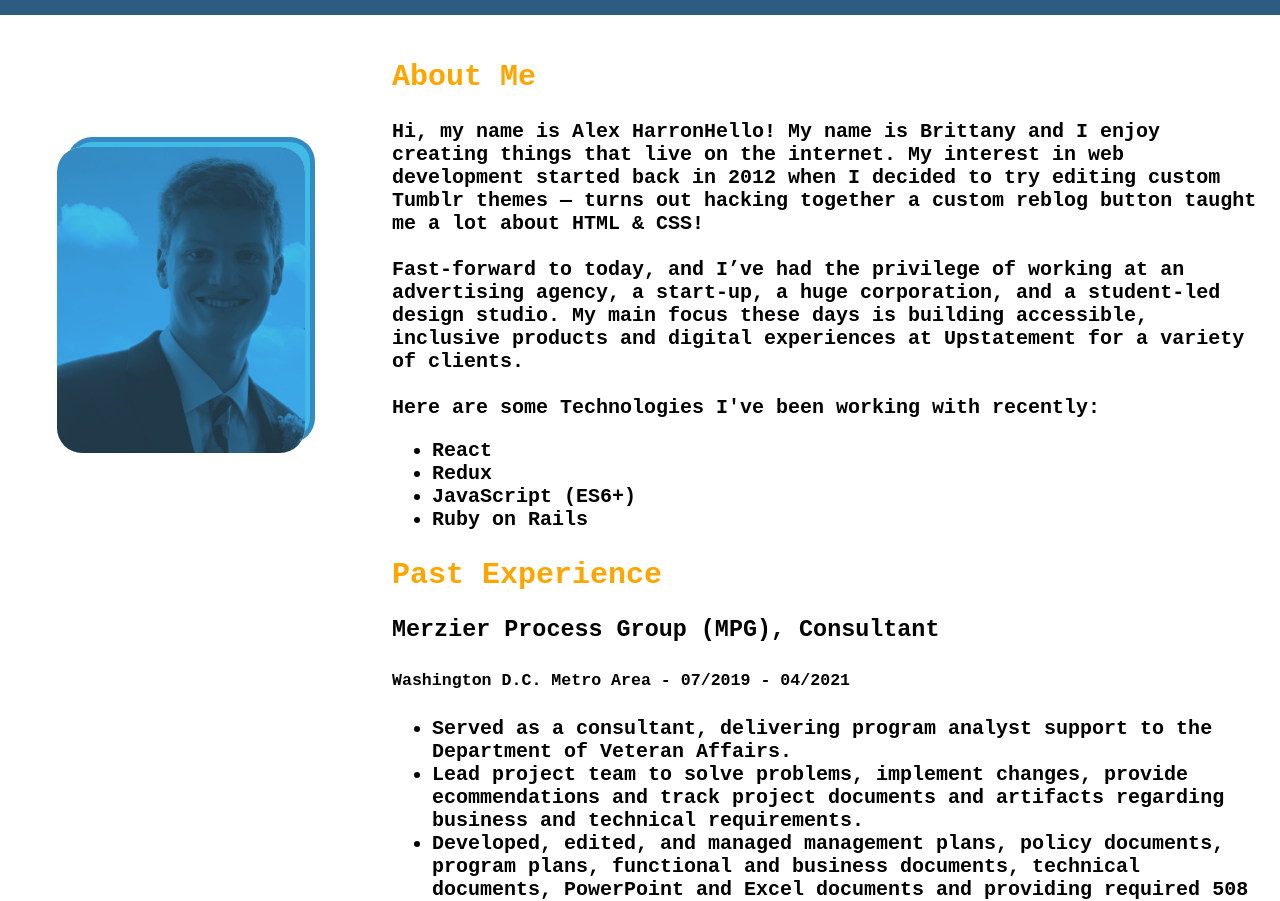
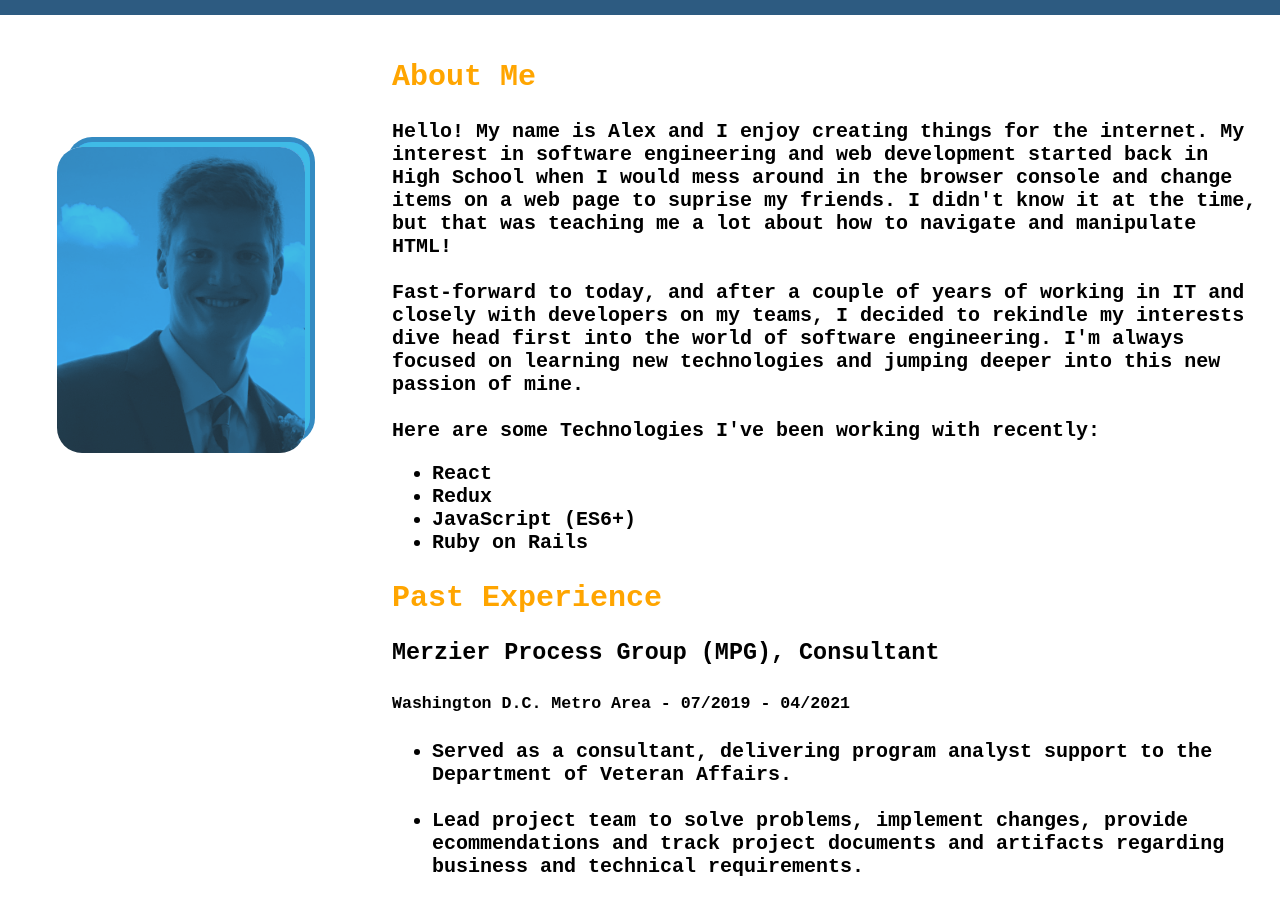
Before and after one commit to Alex-Harron/Portfolio-Alex-Harron, a React (Create React App) app: page / in a window 1280 px wide. Shown: the part 800-1701 px from the top of the page. Built offline with nearby package versions, Linux system fonts and the light colour scheme.

Commit message:
adding about section

```diff
--- a/src/components/sections/about.js
+++ b/src/components/sections/about.js
@@ -8,8 +8,8 @@ class About extends React.Component {
 <div id='about'>
         <a href="https://www.linkedin.com/in/alexander-harron-084658157/" target="_blank" rel="noopener noreferrer"><img src={profilePic} alt='Alexander Harron' className='img' /> </a>
     <h2 style={{color:'orange', paddingLeft:'30%'}}>About Me</h2>
-        <h4 style={{paddingLeft:'30%'}}>Hi, my name is Alex HarronHello! My name is Brittany and I enjoy creating things that live on the internet. My interest in web development started back in 2012 when I decided to try editing custom Tumblr themes — turns out hacking together a custom reblog button taught me a lot about HTML & CSS!<br/><br/>
-        Fast-forward to today, and I’ve had the privilege of working at an advertising agency, a start-up, a huge corporation, and a student-led design studio. My main focus these days is building accessible, inclusive products and digital experiences at Upstatement for a variety of clients.<br/><br/>
+        <h4 style={{paddingLeft:'30%'}}>Hello! My name is Alex and I enjoy creating things for  the internet. My interest in software engineering and web development started back in High School when I would mess around in the browser console and change items on a web page to suprise my friends. I didn't know it at the time, but that was teaching me a lot about how to navigate and manipulate HTML!<br/><br/>
+        Fast-forward to today, and after a couple of years of working in IT and closely with developers on my teams, I decided to rekindle my interests dive head first into the world of software engineering. I'm always focused on learning new technologies and jumping deeper into this new passion of mine.<br/><br/>
         Here are some Technologies I've been working with recently:
     <ul style={{color:'black'}}>
     <li>React</li>
--- a/src/components/sections/jobs.js
+++ b/src/components/sections/jobs.js
@@ -14,11 +14,13 @@ class Jobs extends React.Component {
                 Served as a consultant, delivering program analyst support to the
                 Department of Veteran Affairs.
             </li>
+            <br/>
             <li>
                 Lead project team to solve problems, implement changes, provide
                 ecommendations and track project documents and artifacts regarding business
                 and technical requirements.
             </li>
+            <br/>
             <li>
                 Developed, edited, and managed management plans, policy documents, program plans,
                 functional and business documents, technical documents, PowerPoint and Excel
```
